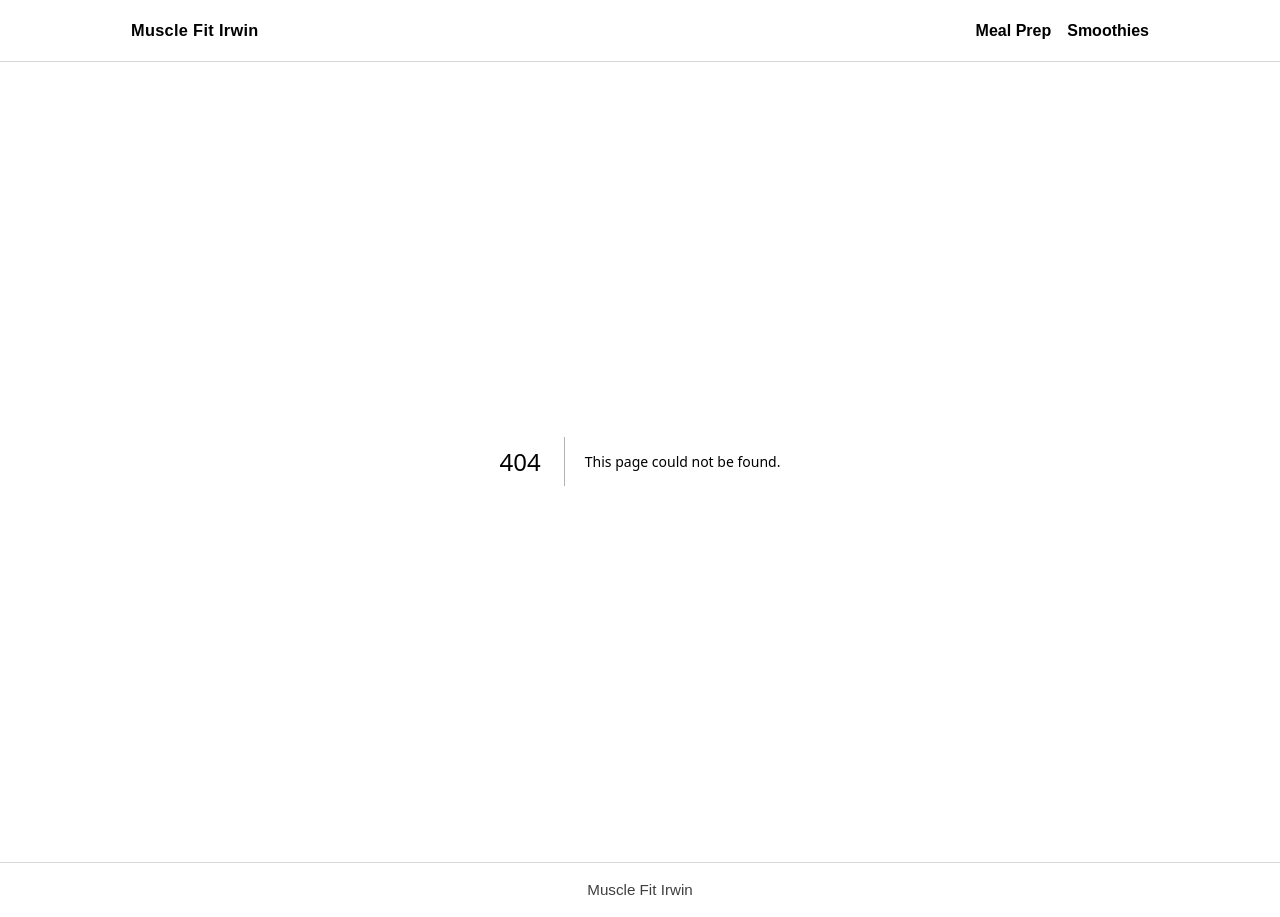
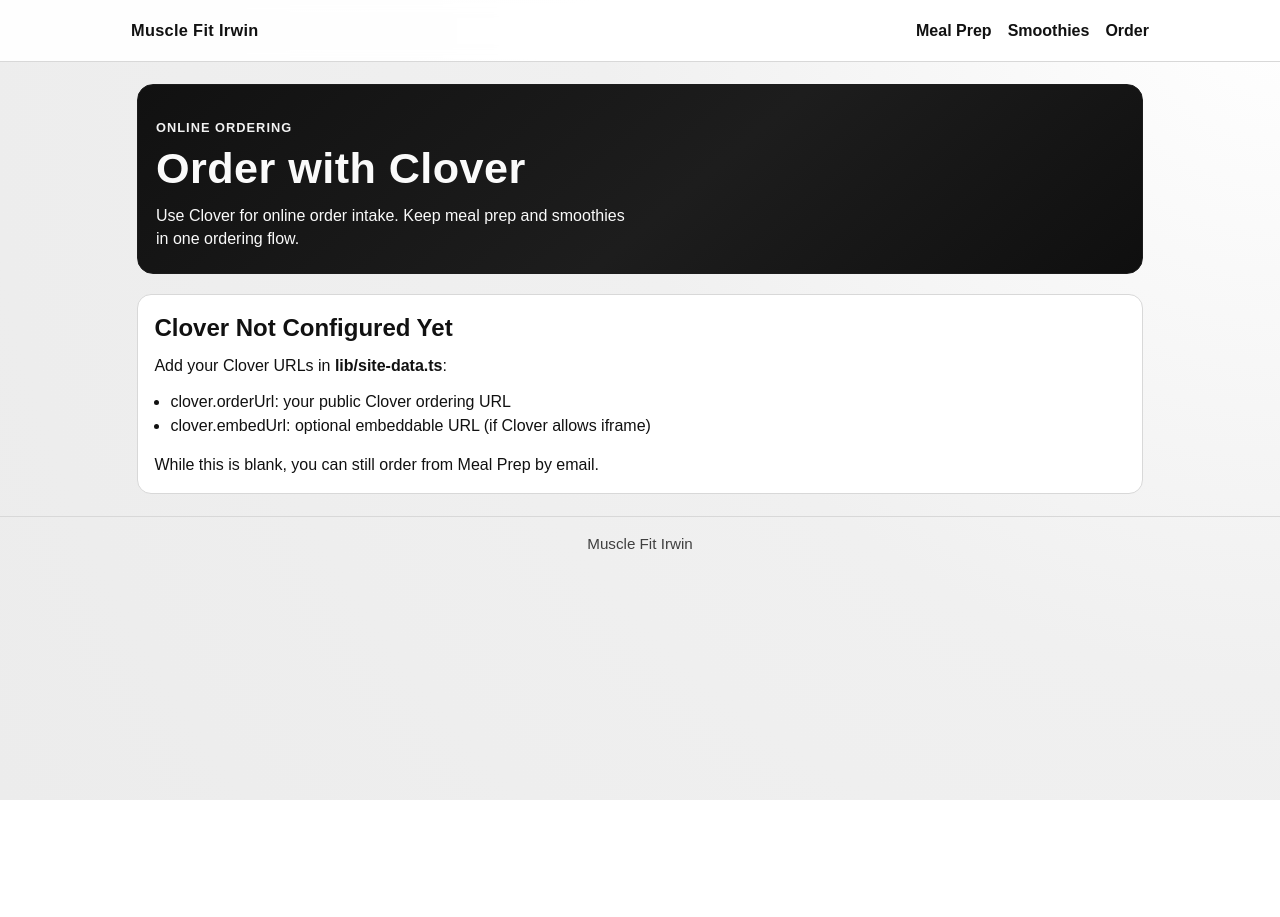
Before and after one commit to nwilliam441/Musclefit, a Next.js app: page /order in a window 1280 px wide. Before the commit this address had no page. After the commit the page ends 800 px from the top, so only its background shows below. Built offline with nearby package versions, Linux system fonts and the light colour scheme.

Commit message:
Add Clover order link and embed support

```diff
--- a/app/globals.css
+++ b/app/globals.css
@@ -180,6 +180,10 @@
   margin-top: 0.2rem;
 }
 
+.card ul {
+  margin: 0.35rem 0 0.6rem 1rem;
+}
+
 .accent-red {
   border-left: 5px solid var(--red);
 }
@@ -296,6 +300,21 @@
   margin-bottom: 0.2rem;
 }
 
+.embed-wrap {
+  margin-top: 0.5rem;
+  border: 1px solid var(--line);
+  border-radius: 12px;
+  overflow: hidden;
+  background: #fff;
+}
+
+.embed-frame {
+  width: 100%;
+  min-height: 68vh;
+  border: 0;
+  display: block;
+}
+
 @media (min-width: 780px) {
   .page-shell {
     padding: 1.4rem;
--- a/app/layout.tsx
+++ b/app/layout.tsx
@@ -1,5 +1,6 @@
 import type { Metadata } from "next";
 import Link from "next/link";
+import { siteData } from "@/lib/site-data";
 import "./globals.css";
 
 export const metadata: Metadata = {
@@ -28,6 +29,11 @@
                 <li>
                   <Link href="/smoothies">Smoothies</Link>
                 </li>
+                {siteData.clover.enabled ? (
+                  <li>
+                    <Link href="/order">Order</Link>
+                  </li>
+                ) : null}
               </ul>
             </nav>
           </div>
--- a/app/meal-prep/page.tsx
+++ b/app/meal-prep/page.tsx
@@ -1,4 +1,5 @@
 import { MealPrepForm } from "@/components/meal-prep-form";
+import Link from "next/link";
 import { siteData } from "@/lib/site-data";
 
 export default function MealPrepPage() {
@@ -31,6 +32,11 @@
           <p>{siteData.mealPrep.veggies.join(", ")}</p>
 
           <p className="muted">Orders submit through your email app for now. Update order email in the editable data file.</p>
+          {siteData.clover.enabled ? (
+            <p>
+              Prefer Clover? <Link href="/order">Use Clover ordering</Link>.
+            </p>
+          ) : null}
         </aside>
       </section>
     </main>
--- /dev/null
+++ b/app/order/page.tsx
@@ -0,0 +1,61 @@
+import Link from "next/link";
+import { siteData } from "@/lib/site-data";
+
+export default function OrderPage() {
+  const { clover } = siteData;
+  const hasEmbed = Boolean(clover.embedUrl);
+  const hasOrderLink = Boolean(clover.orderUrl);
+
+  return (
+    <main className="page-shell">
+      <section className="hero compact">
+        <p className="eyebrow">Online Ordering</p>
+        <h1>Order with Clover</h1>
+        <p>Use Clover for online order intake. Keep meal prep and smoothies in one ordering flow.</p>
+      </section>
+
+      {hasEmbed ? (
+        <section className="card">
+          <h2>Clover Embedded Checkout</h2>
+          <p className="muted">{clover.embedAllowedNote}</p>
+          <div className="embed-wrap">
+            <iframe
+              src={clover.embedUrl}
+              title="Clover Online Ordering"
+              className="embed-frame"
+              loading="lazy"
+              referrerPolicy="no-referrer-when-downgrade"
+            />
+          </div>
+          {hasOrderLink ? (
+            <p>
+              If the embed does not load, <a href={clover.orderUrl} target="_blank" rel="noreferrer">open Clover in a new tab</a>.
+            </p>
+          ) : null}
+        </section>
+      ) : hasOrderLink ? (
+        <section className="card">
+          <h2>Clover Order Link</h2>
+          <p>Embedding is not configured yet. Use this Clover link:</p>
+          <p>
+            <a href={clover.orderUrl} target="_blank" rel="noreferrer" className="btn btn-primary">
+              Open Clover Ordering
+            </a>
+          </p>
+        </section>
+      ) : (
+        <section className="card">
+          <h2>Clover Not Configured Yet</h2>
+          <p>Add your Clover URLs in <strong>lib/site-data.ts</strong>:</p>
+          <ul>
+            <li>clover.orderUrl: your public Clover ordering URL</li>
+            <li>clover.embedUrl: optional embeddable URL (if Clover allows iframe)</li>
+          </ul>
+          <p>
+            While this is blank, you can still order from <Link href="/meal-prep">Meal Prep</Link> by email.
+          </p>
+        </section>
+      )}
+    </main>
+  );
+}
--- a/app/page.tsx
+++ b/app/page.tsx
@@ -15,6 +15,11 @@
           <Link href="/smoothies" className="btn btn-secondary">
             View Smoothies
           </Link>
+          {siteData.clover.enabled ? (
+            <Link href="/order" className="btn btn-primary">
+              Order With Clover
+            </Link>
+          ) : null}
         </div>
       </section>
 
--- a/lib/site-data.ts
+++ b/lib/site-data.ts
@@ -5,6 +5,12 @@
   orderEmail: "orders@example.com",
   instagramUrl: "https://instagram.com/MuscleFit_IrwinSmoothies",
   locationBlurb: "Inside the gym. Fast pickup. Built for training days.",
+  clover: {
+    enabled: true,
+    orderUrl: "",
+    embedUrl: "",
+    embedAllowedNote: "If Clover blocks embedding, use the external order link instead.",
+  },
   mealPrep: {
     basePrice: 12.5,
     cutoffText: "Orders are due Wednesday at 5:00 PM (1700) for the following week.",
```
